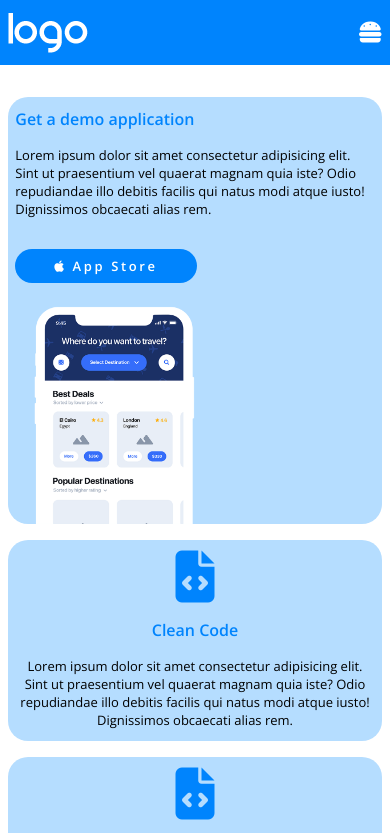
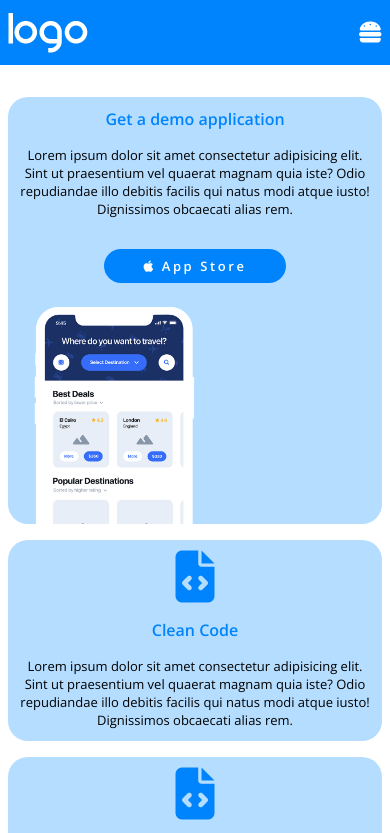
Before and after one commit to FrancescoLimpias/htmlcss-responsive-layout, a plain HTML site: page index.html in a window 390 px wide. Shown: the top 833 px of the page. Drawn offline with nearby package versions, Linux system fonts and the light colour scheme.

```diff
--- a/css/styleMobiles.css
+++ b/css/styleMobiles.css
@@ -1,3 +1,6 @@
 @media screen and (max-width: 480px){
 
+    .feature.large .text{
+        text-align: center;
+    }
 }
```
